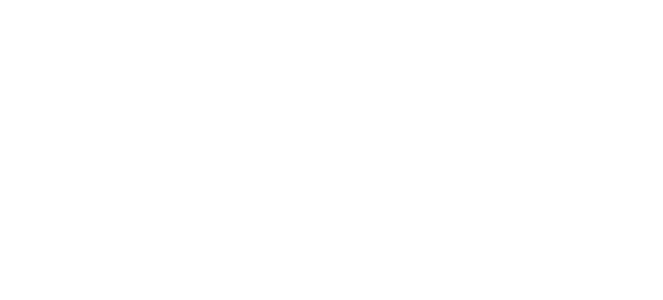
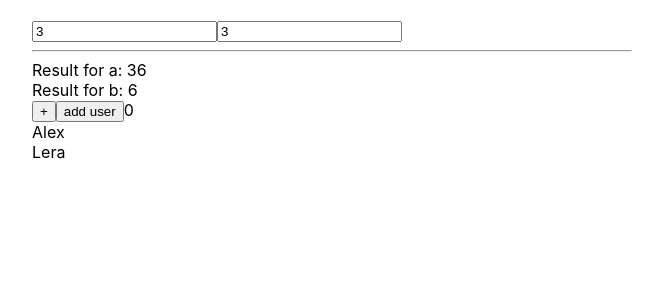
Before and after one commit to aavdienko/ReactTS-kabzda, a React (Create React App) app: page / in a window 1280 px wide. Shown: the top 300 px of the page, without its empty margins (308-971 px from the left). Built offline with nearby package versions, Linux system fonts and the light colour scheme.

Commit message:
Lesson 18. useMemo ussage examples

```diff
--- a/src/App.tsx
+++ b/src/App.tsx
@@ -1,46 +1,54 @@
 import React, { useState } from 'react';
 import './App.css';
 import Accordion from './components/Accordion/Accordion';
-import { ControlledCheckbox, ControlledInput, ControlledSelect } from './components/Inputs/ControlledInput';
+import {
+  ControlledCheckbox,
+  ControlledInput,
+  ControlledSelect,
+} from './components/Inputs/ControlledInput';
 import { OnOff } from './components/OnOff/OnOff';
 import Rating, { RatingValuType } from './components/Rating/Rating';
 import { SelfControledAccordion } from './components/SelfControledAccordion/SelfControledAccordion';
 import { SelfControledRaiting } from './components/SelfControledRaiting/SelfControledRaiting';
-import { UncontrolledInput, UncontrolledInputWithTrackedValue } from './components/Inputs/UncontrolledInput';
+import {
+  UncontrolledInput,
+  UncontrolledInputWithTrackedValue,
+} from './components/Inputs/UncontrolledInput';
 import { Select } from './components/Select/Select';
 import { MemoExample } from './components/MemoExample/MemoExample';
-
+import { HelpsToReactMemoExample, UseMemoCountingExample } from './components/UseMemo/UseMemoxample';
 
 function App() {
-  const [ratingValue, setRatingValue] = useState<RatingValuType>(1)
-  const [accordinonCollapsed, setAccordionCollapsed] = useState<boolean>(false)
+  const [ratingValue, setRatingValue] = useState<RatingValuType>(1);
+  const [accordinonCollapsed, setAccordionCollapsed] = useState<boolean>(false);
 
   const itemsMenu = [
-    {title: 'Beef', value: 1 },
-    {title: 'Fish', value: 1 },
-    {title: 'Vegan', value: 3},
-    {title: 'Liver', value: 4}
-  ]
+    { title: 'Beef', value: 1 },
+    { title: 'Fish', value: 1 },
+    { title: 'Vegan', value: 3 },
+    { title: 'Liver', value: 4 },
+  ];
   const itemsUsers = [
-    {title: 'Alex', value: 1 },
-    {title: 'Lera', value: 2 },
-    {title: 'Soko', value: 3},
-    {title: 'Crosby', value: 4}
-  ]
+    { title: 'Alex', value: 1 },
+    { title: 'Lera', value: 2 },
+    { title: 'Soko', value: 3 },
+    { title: 'Crosby', value: 4 },
+  ];
 
-  const [selectValue, selectSetValue]=useState('2')
+  const [selectValue, selectSetValue] = useState('2');
 
   const onclickHandler = (value: any) => {
-    console.log( value < 2 ? `${value} beer please` : `${value} beers please` );
-  }
+    console.log(value < 2 ? `${value} beer please` : `${value} beers please`);
+  };
 
   const onChange = (value: any) => {
-    selectSetValue(value)
-  }
+    selectSetValue(value);
+  };
 
   return (
     <div className={'App'}>
-
+      <UseMemoCountingExample />
+      <HelpsToReactMemoExample/>
       {/* <SelfControledAccordion title={'Menu'} items={itemsMenu} onclickHandler={onclickHandler}/> */}
       {/* <SelfControledAccordion title={'Users'} items={itemsUsers} onclickHandler={onclickHandler}/> */}
       {/* <Select value={selectValue} onChange={onChange} items={[
@@ -66,14 +74,13 @@
   );
 }
 
-type PageTitlePropsType ={
-  title: string
-}
+type PageTitlePropsType = {
+  title: string;
+};
 
 function PageTitle(props: PageTitlePropsType) {
   console.log('PageTitle redering');
   return <h1>{props.title}</h1>;
 }
 
-
 export default App;
--- /dev/null
+++ b/src/components/UseMemo/UseMemoxample.tsx
@@ -0,0 +1,94 @@
+import React from 'react';
+import { useMemo, useState } from 'react';
+
+export const UseMemoCountingExample = () => {
+  const [a, setA] = useState(3);
+  const [b, setB] = useState(3);
+
+  let resultA = 1;
+  let resultB = 1;
+
+  resultA = useMemo(() => {
+    let tempResultA = 1;
+    for (let i = 1; i <= a; i++) {
+      let fake = 0;
+      while (fake < 1000000) {
+        fake++;
+        const fakeValue = Math.random();
+      } // для уменьшения скорости подсчета, чтобы наглядно показать действие useMemo()
+      tempResultA = tempResultA * i;
+    }
+    return tempResultA;
+  }, [a]);
+
+  for (let i = 1; i <= a; i++) {
+    resultA = resultA * i;
+  }
+
+  for (let i = 1; i <= b; i++) {
+    resultB = resultB * i;
+  }
+
+  return (
+    <div>
+      <input
+        value={a}
+        onChange={(event) => {
+          setA(+event.currentTarget.value);
+        }}
+      />
+      <input
+        value={b}
+        onChange={(event) => {
+          setB(+event.currentTarget.value);
+        }}
+      />
+      <hr />
+      <div>Result for a: {resultA}</div>
+      <div>Result for b: {resultB}</div>
+    </div>
+  );
+};
+
+type UsersPropsType = {
+  users: Array<string>
+}
+
+const UsersFroMemo = (props: UsersPropsType) => {
+  console.log('USers');
+
+  return (
+    <div>
+      {props.users.map((user, i)=><div key={i}>{user}</div>)}
+    </div>
+  )
+}
+
+const Users = React.memo(UsersFroMemo) //создаем контейнерную компоненту с помощью HOC React.memo. Таким образом избегаем излишней перерисовки UsersFroMemo
+
+export const HelpsToReactMemoExample = () => {
+  console.log('HelpsToReactMemoExample');
+
+  const [counter, setCounter] = useState(0)
+  const [users, setUsers] = useState(['Alex', 'Lera', 'Soko', 'Crosby'])
+
+  const addUser = () => {
+    const updatedUsers = [...users, 'Alex1']
+    setUsers(updatedUsers)
+  }
+
+  const newArray = useMemo(()=>{
+    return users.filter(user => user.toLowerCase().indexOf('a') > -1)
+  }, [users]) // c помощью хука useMemo мы избежали не нужной перерисовки Users.
+
+  // const newArray = users.filter(user => user.toLowerCase().indexOf('a') > -1) // при такой записи, кликая на +, у нас также перерисовываются Users, несмотря на то, что массив остается без изменений
+
+  return (
+    <div>
+      <button onClick={()=>setCounter(counter+1)}>+</button>
+      <button onClick={addUser}>add user</button>
+      {counter}
+      <Users users={newArray}/>
+    </div>
+  )
+}
```
